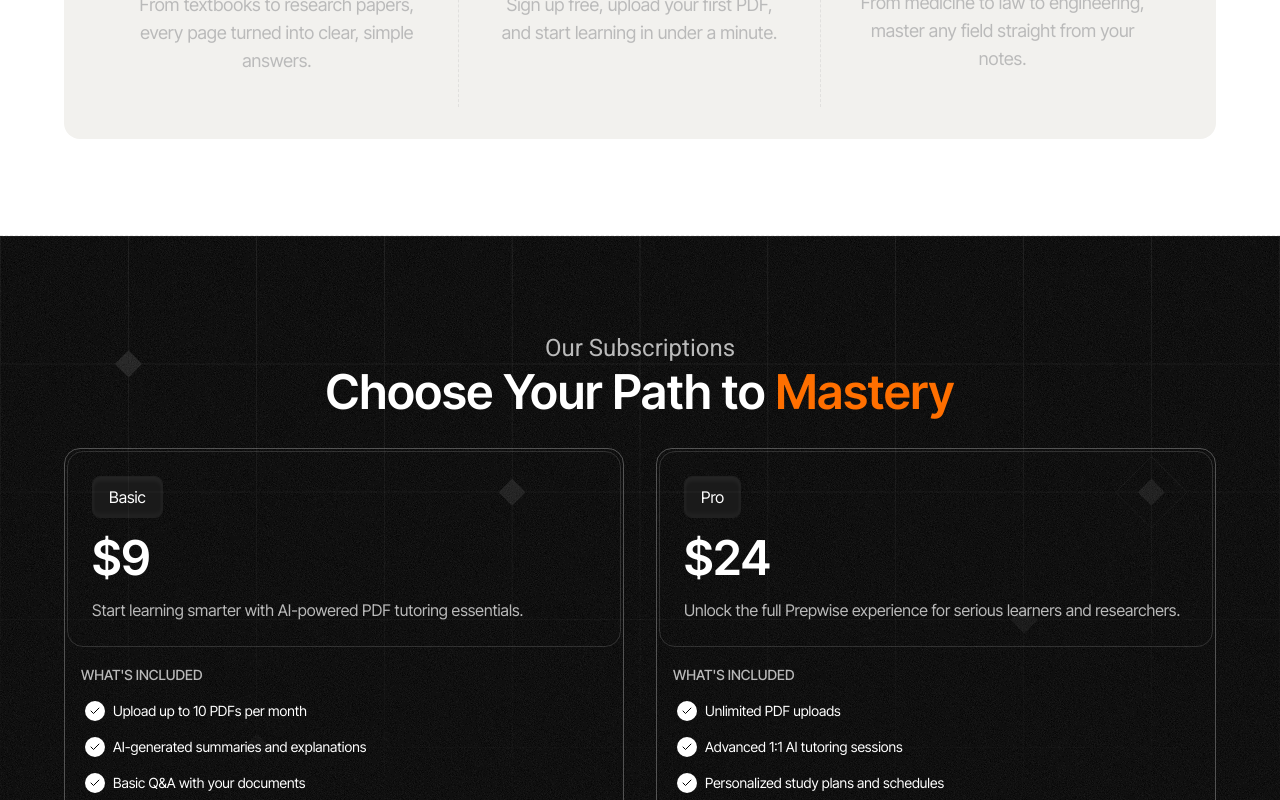
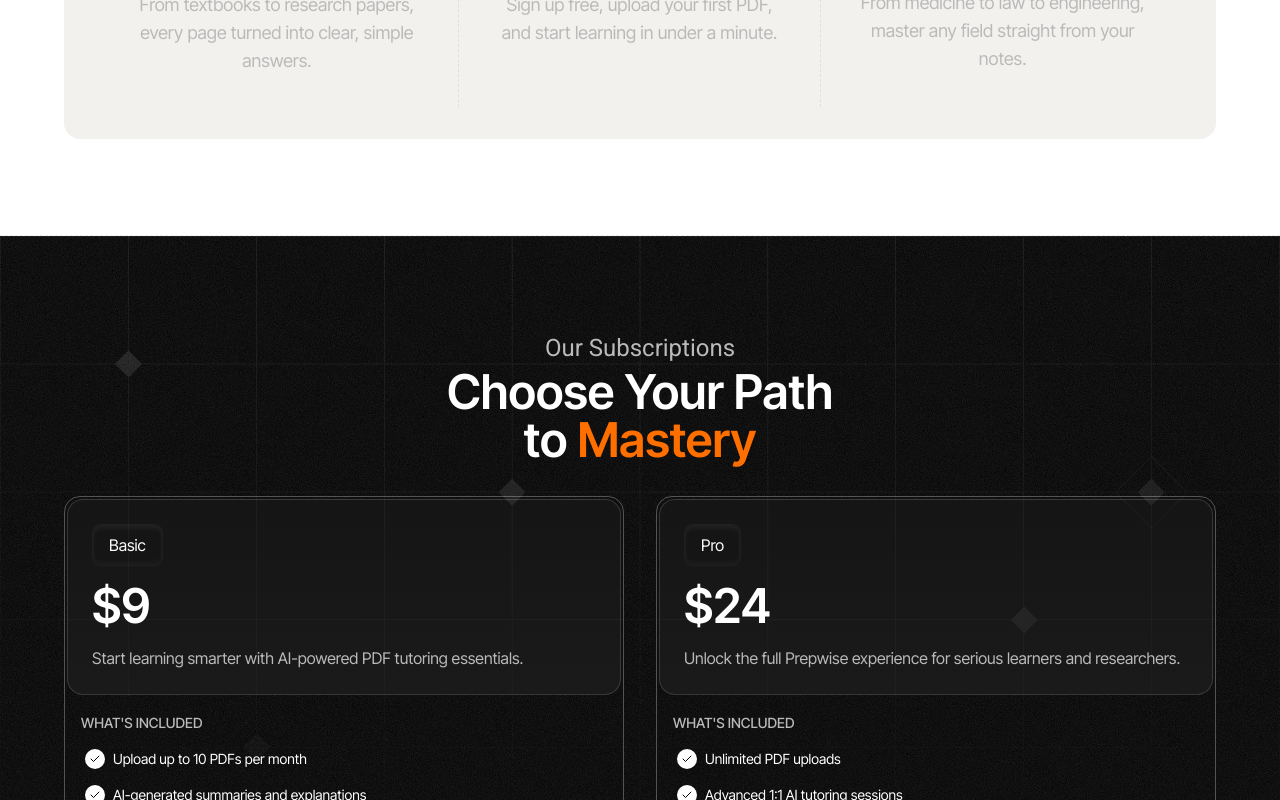
Before and after one commit to omerbakr/prepwise, a Next.js app: page / in a window 1280 px wide. Shown: the part 3664-4464 px from the top of the page. Built offline with nearby package versions, Linux system fonts and the light colour scheme.

Commit message:
fix: apply CodeRabbit suggestions

```diff
--- a/app/globals.css
+++ b/app/globals.css
@@ -63,6 +63,10 @@ body {
     0px 10px 10px -3.75px rgba(0, 0, 0, 0.06);
 }
 
+@utility badge-inset {
+  @apply bg-gray-40 border-gray-20 w-fit rounded-lg border-[0.5px] px-4 py-2 shadow-[inset_0_4px_4px_rgba(255,255,255,0.05),inset_0_-4px_4px_rgba(255,255,255,0.03)];
+}
+
 @keyframes blink {
   0%,
   100% {
--- a/components/Introduction.tsx
+++ b/components/Introduction.tsx
@@ -24,7 +24,7 @@ const Introduction = () => {
   ));
 
   return (
-    <section className="bg-[url(/images/introduction.avif)]">
+    <section className="bg-[url(/images/dark-bg.avif)]">
       <div className="wrapper relative flex flex-col items-center gap-8 py-24">
         <BgLines className="pointer-events-none absolute inset-x-0 top-0 h-auto w-full opacity-60" />
         <p className="section-subtitle">Introducing Prepwise</p>
--- a/components/Subscriptions.tsx
+++ b/components/Subscriptions.tsx
@@ -5,7 +5,7 @@ import { SUBSCRIPTION_PLANS } from "@/constants";
 
 const Subscriptions = () => {
   return (
-    <section className="bg-[url(/images/introduction.avif)]">
+    <section className="bg-[url(/images/dark-bg.avif)]">
       <div className="wrapper relative flex flex-col items-center gap-8 py-24">
         <BgLines className="pointer-events-none absolute inset-x-0 top-0 h-auto w-full opacity-60" />
         <div className="flex flex-col items-center gap-1">
@@ -13,13 +13,19 @@ const Subscriptions = () => {
           <SectionHeading
             text="Choose Your Path to"
             highlight="Mastery"
-            className="text-white"
+            className="max-w-100 text-white"
           />
         </div>
 
         <div className="grid w-full grid-cols-1 gap-8 lg:grid-cols-2">
-          {SUBSCRIPTION_PLANS.map((plan) => (
-            <SubscriptionCard key={plan.tier} {...plan} />
+          {SUBSCRIPTION_PLANS.map(({ tier, price, description, features }) => (
+            <SubscriptionCard
+              key={tier}
+              tier={tier}
+              price={price}
+              description={description}
+              features={features}
+            />
           ))}
         </div>
       </div>
--- a/components/subscription/SubscriptionCard.tsx
+++ b/components/subscription/SubscriptionCard.tsx
@@ -15,16 +15,16 @@ const SubscriptionCard = ({
   features,
 }: SubscriptionCardProps) => {
   return (
-    <div className="border-gray-10/40 w-full rounded-2xl border text-white">
-      <div className="to-bg-gray-30 border-gray-10/20 from-bg-gray-40 m-0.5 flex flex-col gap-4 rounded-[inherit] border bg-linear-to-b p-6">
-        <span className="bg-gray-30 border-gray-20 w-fit rounded-lg border-[0.5px] px-4 py-2 shadow-[inset_0_4px_4px_rgba(255,255,255,0.05),inset_0_-4px_4px_rgba(255,255,255,0.03)]">
-          {tier}
-        </span>
-        <span className="text-5xl font-semibold">{price}</span>
+    <div className="border-gray-10/40 flex w-full flex-col rounded-2xl border text-white">
+      <div className="to-gray-30 border-gray-10/20 from-gray-40 m-0.5 flex flex-1 flex-col gap-4 rounded-[inherit] border bg-linear-to-b p-6">
+        <span className="badge-inset">{tier}</span>
+        <span className="text-3xl font-semibold md:text-5xl">{price}</span>
         <p className="text-gray-10">{description}</p>
       </div>
       <div className="flex flex-col gap-4 p-4 text-sm">
-        <p className="text-gray-10 font-medium">WHAT&apos;S INCLUDED</p>
+        <p className="text-gray-10 font-medium uppercase">
+          What&apos;s Included
+        </p>
         <ul className="flex flex-col gap-4 px-1">
           {features.map((feat) => (
             <li key={feat} className="flex items-center gap-2">
```
Also changed, not shown: public/images/dark-bg.avif (renamed from public/images/introduction.avif).
